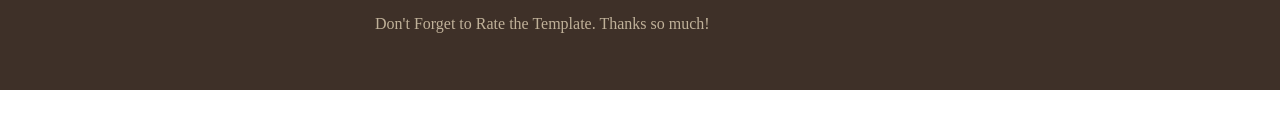
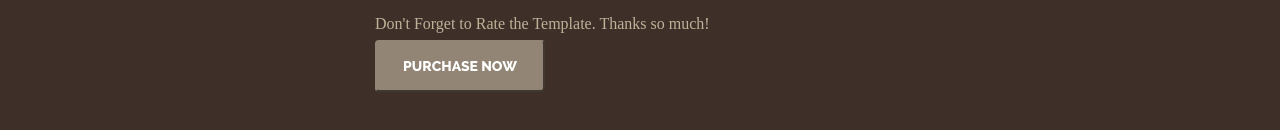
Before and after one commit to InCheese/Learning, a plain HTML site: page practice/project1/index.html in a window 1280 px wide. Shown: the part 2083-2213 px from the top of the page. Before the commit the page ends 2173 px from the top, so only its background shows below. Drawn offline with Linux system fonts and the light colour scheme; a web font is replaced by a local one.

Commit message:
Add button in second slide

```diff
--- a/practice/project1/index.html
+++ b/practice/project1/index.html
@@ -143,7 +143,9 @@
                 <span>Waxom </span><span>Multipurpose </span><span>WordPress </span><span>Theme</span>
                 <p>Don't Forget to Rate the Template. Thanks so much!</p>
             </div>
-
+            <div class="footer_services__element">
+            <button>Purchase now</button>
+             </div>
         </footer>
     </div>
 </body>
```
